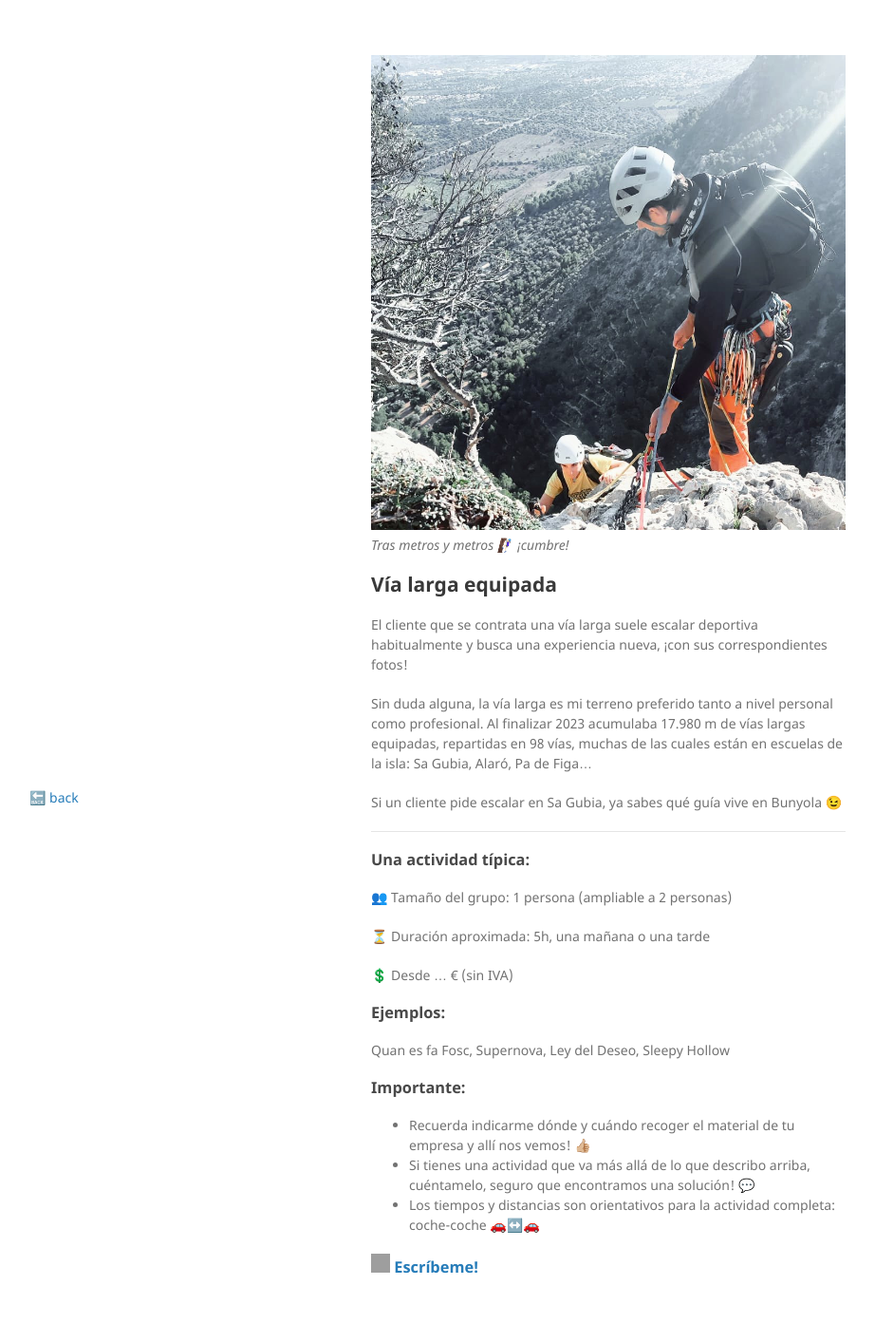
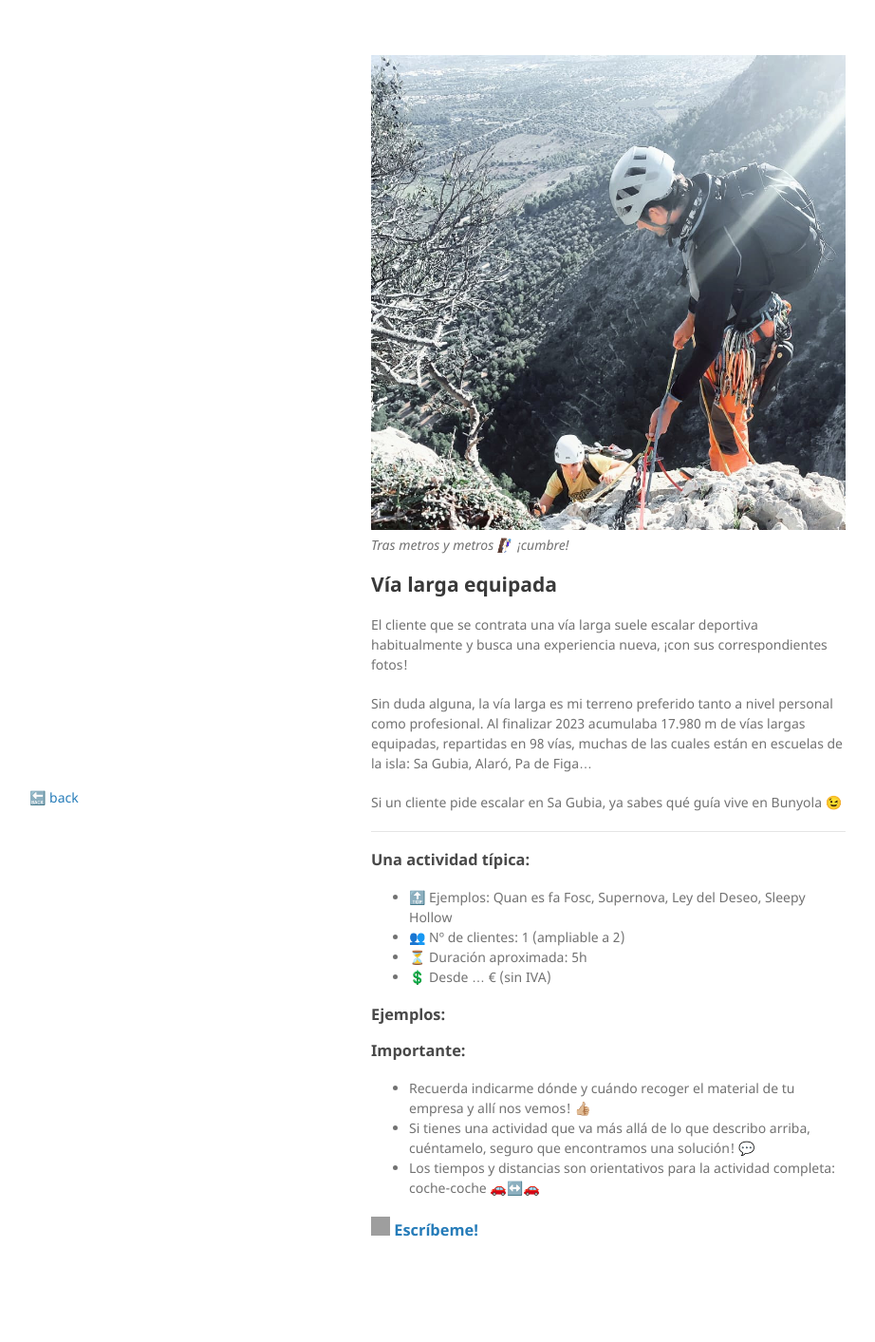
Before and after one commit to indradecastro/freelance, a Jekyll site: the page built from actividades/vía-larga-equipada.md, in a window 1280 px wide. Shown: the whole page at 95% size, without its empty margins (179-1101 px from the left). Built offline with Jekyll 4.4.1, drawn with Linux system fonts in a browser that asks for light colours; after the commit the page ends 1374 px from its top, so only the background shows below that; grey boxes are pictures that could not be loaded.

Commit message:
ejemplos via larga

```diff
--- a/actividades/vía-larga-equipada.md
+++ b/actividades/vía-larga-equipada.md
@@ -16,11 +16,9 @@ Si un cliente pide escalar en Sa Gubia, ya sabes qué guía vive en Bunyola 😉
 * * *
 
 ### Una actividad típica:<br>
-👥 Tamaño del grupo: 1 persona (ampliable a 2 personas)
-
-⏳ Duración aproximada: 5h, una mañana o una tarde
-
-💲 Desde ... € (sin IVA)
+*	🔝 Ejemplos: Quan es fa Fosc, Supernova, Ley del Deseo, Sleepy Hollow
+*	👥 Nº de clientes: 1 (ampliable a 2)
+*	⏳ Duración aproximada: 5h
+*	💲 Desde ... € (sin IVA)
 
 ### Ejemplos:<br>
-Quan es fa Fosc, Supernova, Ley del Deseo, Sleepy Hollow
```
